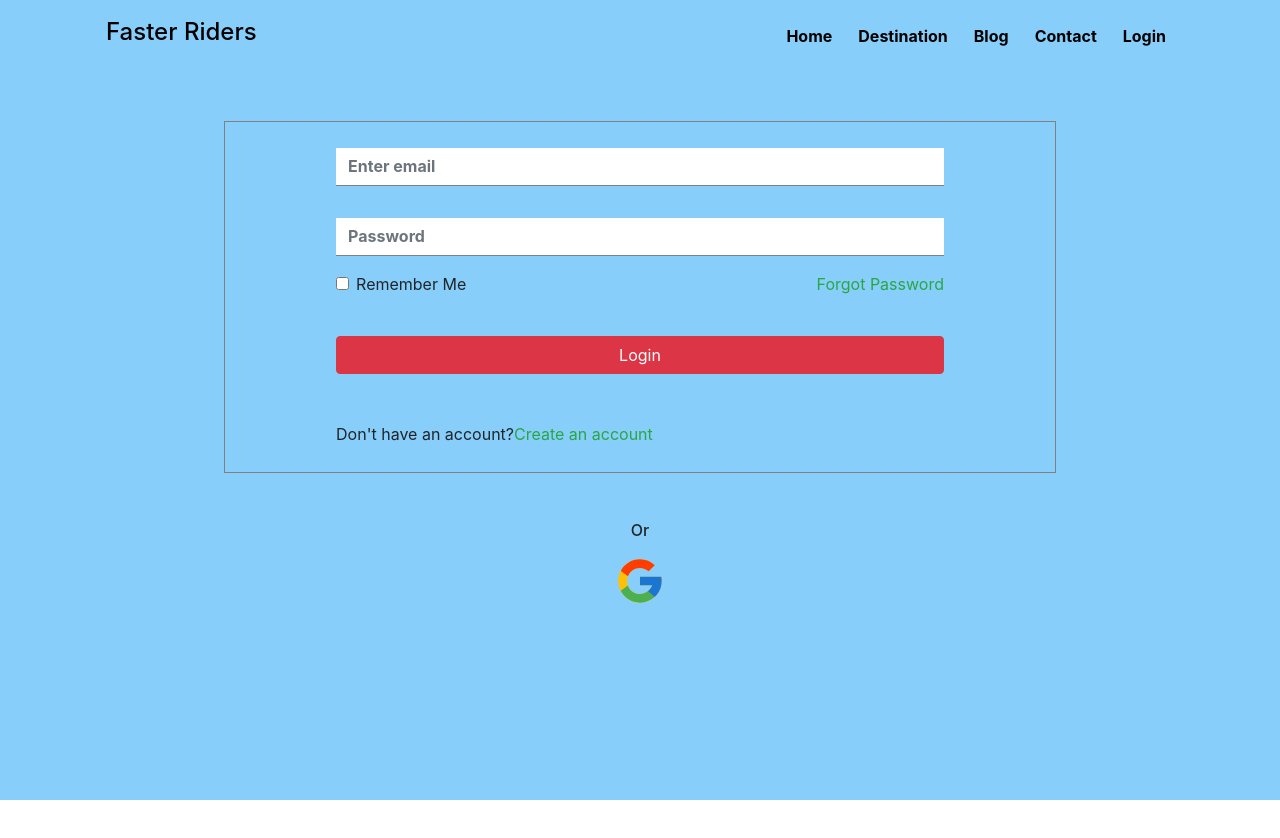
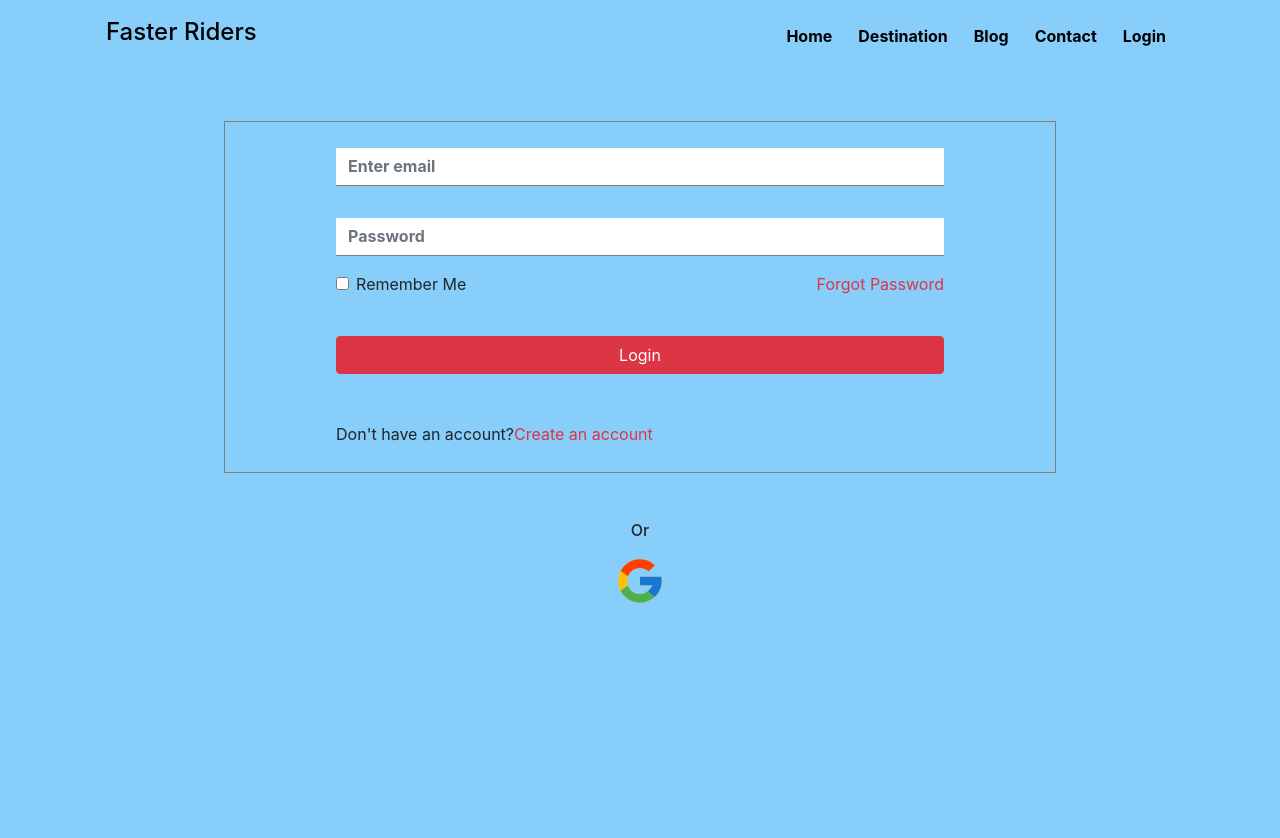
Before and after one commit to Razu-Biswas/faster-riders, a React (Create React App) app: page /login in a window 1280 px wide. Shown: the top 838 px of the page. Before the commit the page ends 800 px from the top, so only its background shows below. Built offline with nearby package versions, Linux system fonts and the light colour scheme.

Commit message:
correction2

```diff
--- a/src/App.css
+++ b/src/App.css
@@ -1,7 +1,7 @@
 .App {
   text-align: center;
   background-color: lightskyblue;
-  height: 100vh;
+  height: 110vh;
 }
 @media only screen and (max-width: 375px) {
   .App {
--- a/src/Components/Auth/Login.js
+++ b/src/Components/Auth/Login.js
@@ -1,9 +1,8 @@
-import React, { useContext } from 'react';
+import React, { useContext, useState } from 'react';
 import { Form, Button } from 'react-bootstrap';
 import { Link } from 'react-router-dom';
 import { TourContext } from '../../Context/dataContext';
-// import { FirebaseInit, SignInWithForm } from '../../firebase/FirebaseAuth';
-import {FirebaseInit, SignInWithForm, SignUpWithForm } from '../firebase/FirebaseAuth';
+import {FirebaseInit, SignInWithForm } from '../firebase/FirebaseAuth';
 import IconLogin from './IconLogin';
 import { useHistory, useLocation } from 'react-router';
 import './Auth.css';
@@ -29,15 +28,27 @@ function Login() {
 
 	const SignInForm = (e) => {
 		const { email, password } = userEmailNPass;
-		SignInWithForm(email, password).then((res) => {
+		SignInWithForm(email, password)
+		.then((res) => {
 			setUserInformation(res);
 			history.replace(from);
-		});
+		})
+		.catch((error) => {
+			showError(error.message)
+		})
+
 		e.preventDefault();
 	};
+	const [errorMessage, setErrorMessage] = useState('');
+	const showError = (e) => {
+		setErrorMessage(e);
+		console.log(e)
+	}
 	return (
 		<div className="container mt-5 ">
+			<h6 style={{color: 'red', fontWeight: 'bold'}}>{errorMessage}</h6>
 			<div className="w-75 d-block m-auto Auth">
+
 				<Form
 					onSubmit={SignInForm}
 					className="d-flex flex-column align-items-center"
@@ -67,7 +78,7 @@ function Login() {
 					>
 						<Form.Check type="checkbox" label="Remember Me" />
 						<Form.Label>
-							<Link className="text-success" to="#">
+							<Link className="text-danger" to="#">
 								Forgot Password
 							</Link>
 						</Form.Label>
@@ -77,7 +88,7 @@ function Login() {
 					</Button>
 					<p className="mt-5 d-flex w-75 flex-wrap">
 						Don't have an account?
-						<Link to="/signup" className="text-success">
+						<Link to="/signup" className="text-danger">
 							Create an account
 						</Link>
 					</p>
--- a/src/Components/Home/Home.js
+++ b/src/Components/Home/Home.js
@@ -26,7 +26,7 @@ function Home() {
 			>
 
 				{
-					FileInfo.map((img) => <TransportOption transportType={img.trName} transportImg={img.image} /> )
+					FileInfo.map((img) => <TransportOption key={img.id} transportType={img.trName} transportImg={img.image} /> )
 				}
 
 			</div>
```
Also changed, not shown: firebase.json, 1 other file (tests, documents, lock files or other folders).
